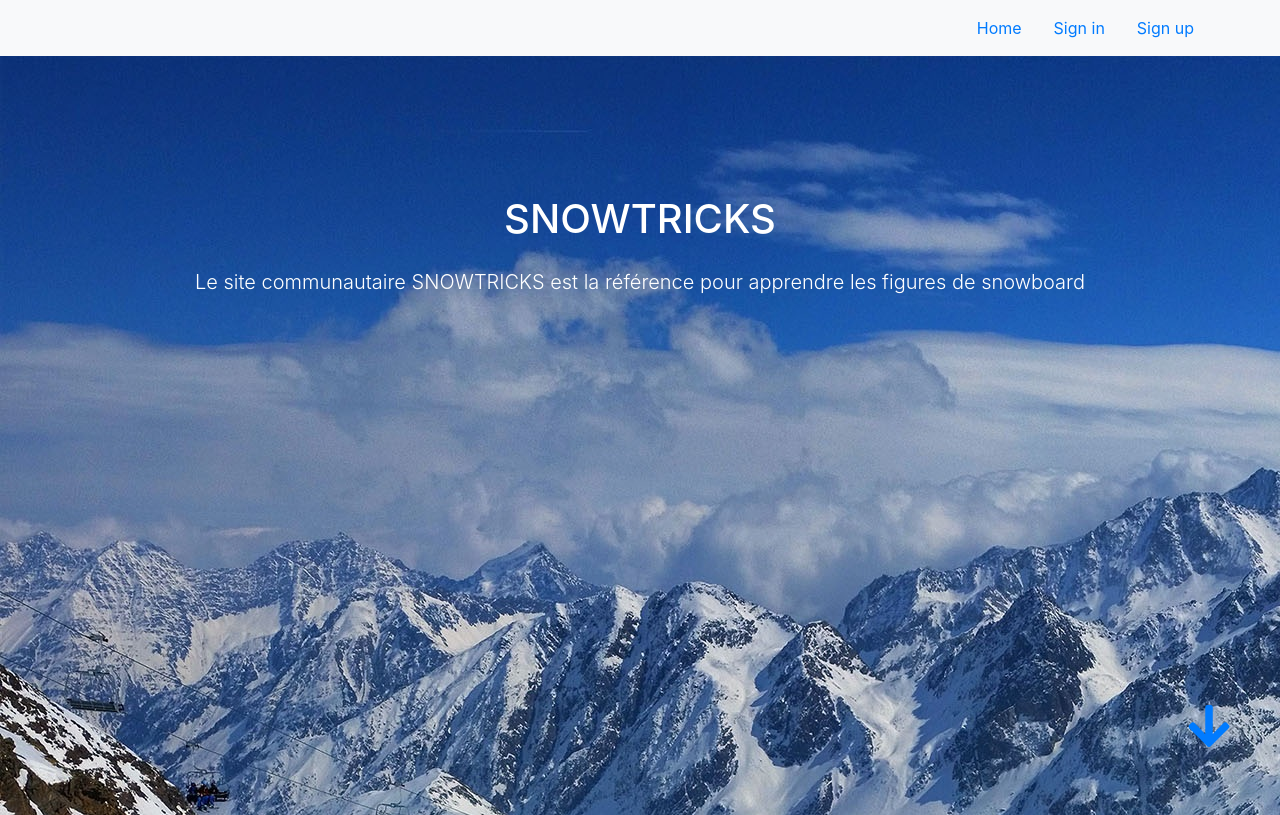
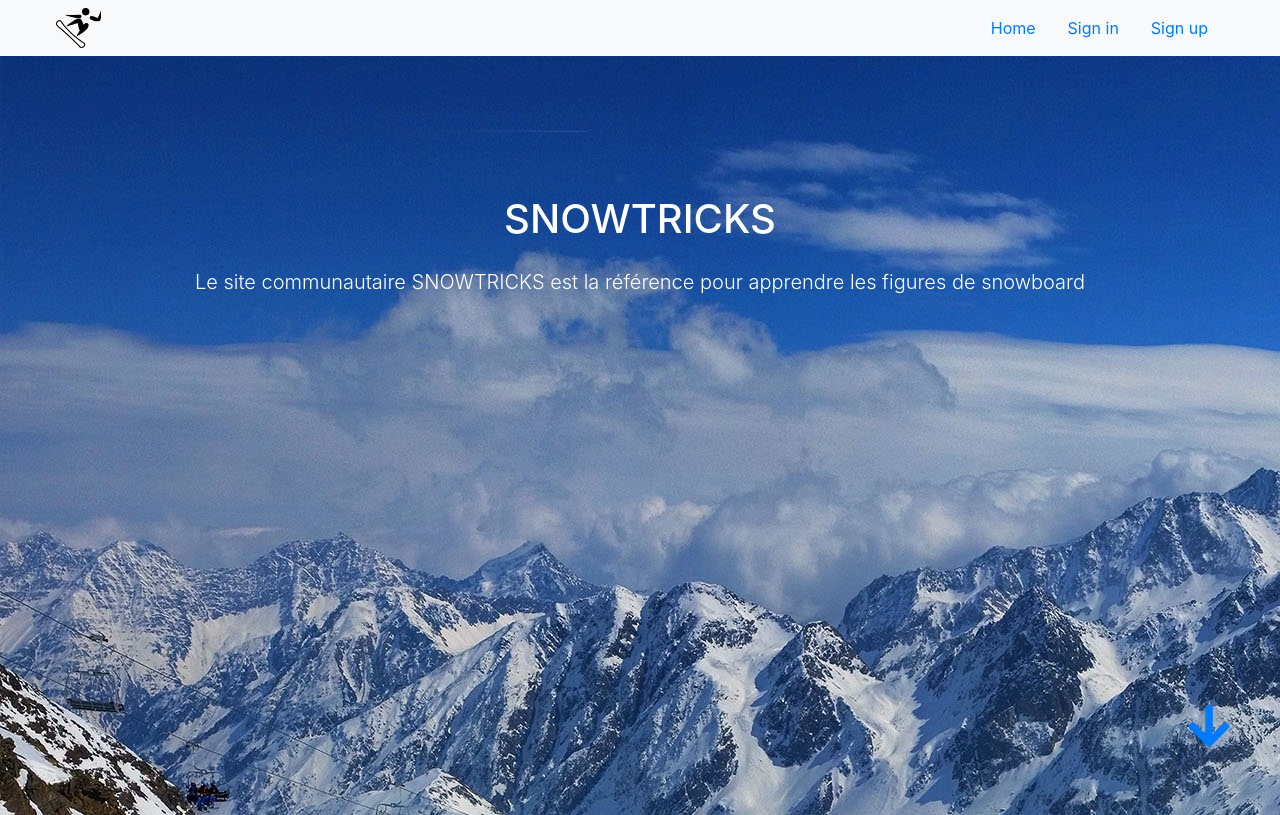
Before and after one commit to fafax/SnowTricks, a Symfony app: template templates/home/index.html.twig in a window 1280 px wide. Shown: the top 815 px of the page. Run offline with Twig, Linux system fonts and the light colour scheme; the template is opened without the code that fills it, so the values that code supplies are empty; some libraries are stand-ins or nearby versions.

Commit message:
add logo

```diff
--- a/public/asset/css/style.css
+++ b/public/asset/css/style.css
@@ -1,5 +1,15 @@
 .main-nav{
    width: 100%;
+}
+
+nav .container{
+   max-width: 100%;
+   margin-left: 40px;
+   margin-right: 40px;
+}
+.logo-snowtricks{
+   height: 40px;
+   width: auto;
 }
 
 .img-header{
--- a/templates/base.html.twig
+++ b/templates/base.html.twig
@@ -3,7 +3,7 @@
 
 <head>
    <meta charset="UTF-8">
-   <title>{% block title %}Welcome!{% endblock %}</title>
+   <title>{% block title %}{% endblock %}</title>
    {% block stylesheets %}
    <link rel="stylesheet" href="https://maxcdn.bootstrapcdn.com/bootstrap/4.0.0/css/bootstrap.min.css"
       integrity="sha384-Gn5384xqQ1aoWXA+058RXPxPg6fy4IWvTNh0E263XmFcJlSAwiGgFAW/dAiS6JXm" crossorigin="anonymous">
@@ -21,6 +21,10 @@
 
    <nav class="navbar navbar-light navbar-expand bg-light navigation-clean" id="nav">
       <div class="container">
+         <a href="{{ path('home') }}">
+            <img src="{{ asset('asset/img/snowboarder.png') }}" alt="logo snowtricks" class="logo-snowtricks">
+         </a>
+
 
          <ul class="nav justify-content-end main-nav">
             <li class="nav-item">
@@ -47,7 +51,7 @@
             {% else %}
             <a class="flex-sm-fill text-sm-center nav-link " href="{{ path('app_login') }}">Sign in</a>
             {% endif %} #}
-         </div>
+      </div>
       </div>
    </nav>
    {% block body %}{% endblock %}
```
Also changed, not shown: public/asset/img/snowboarder.png (added).
